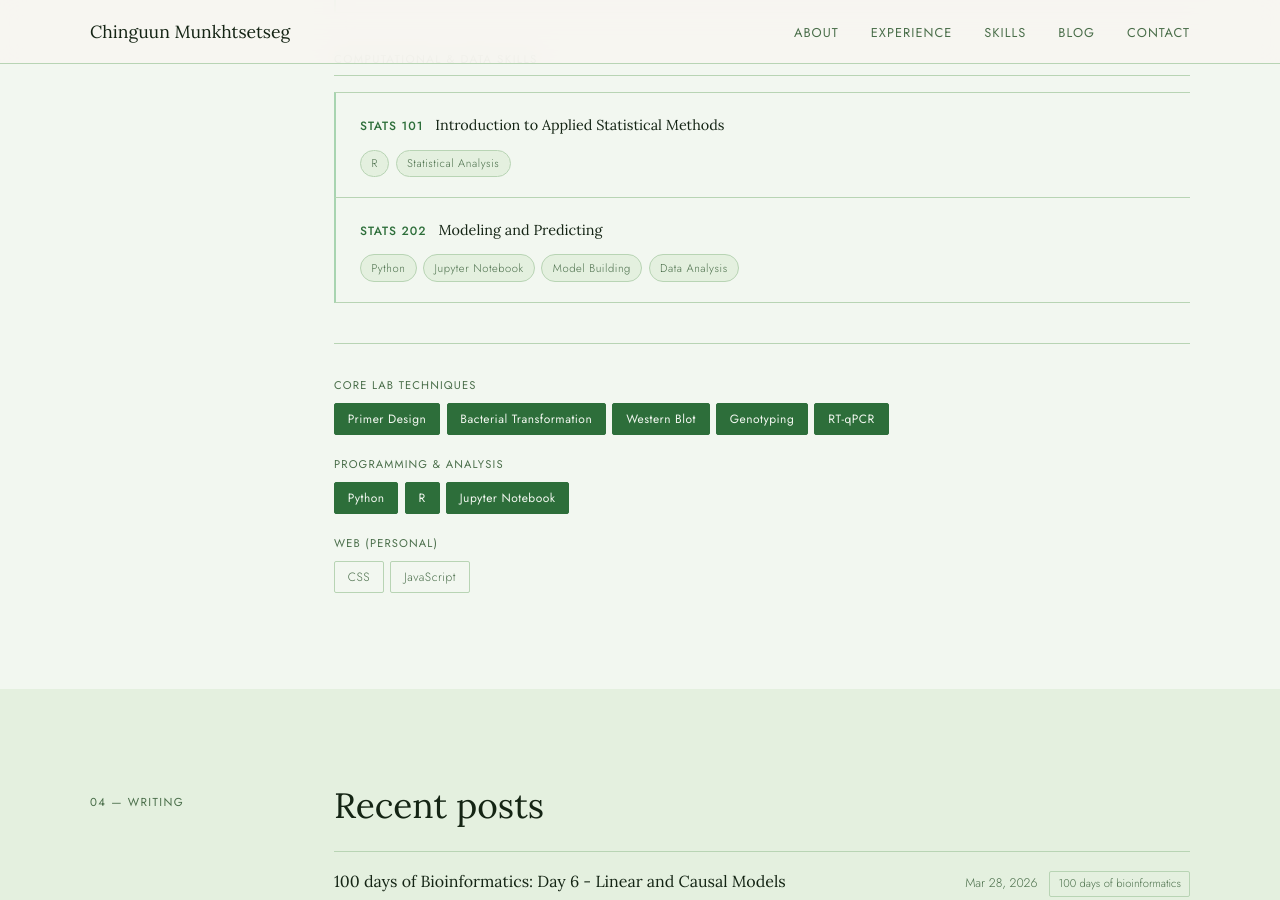
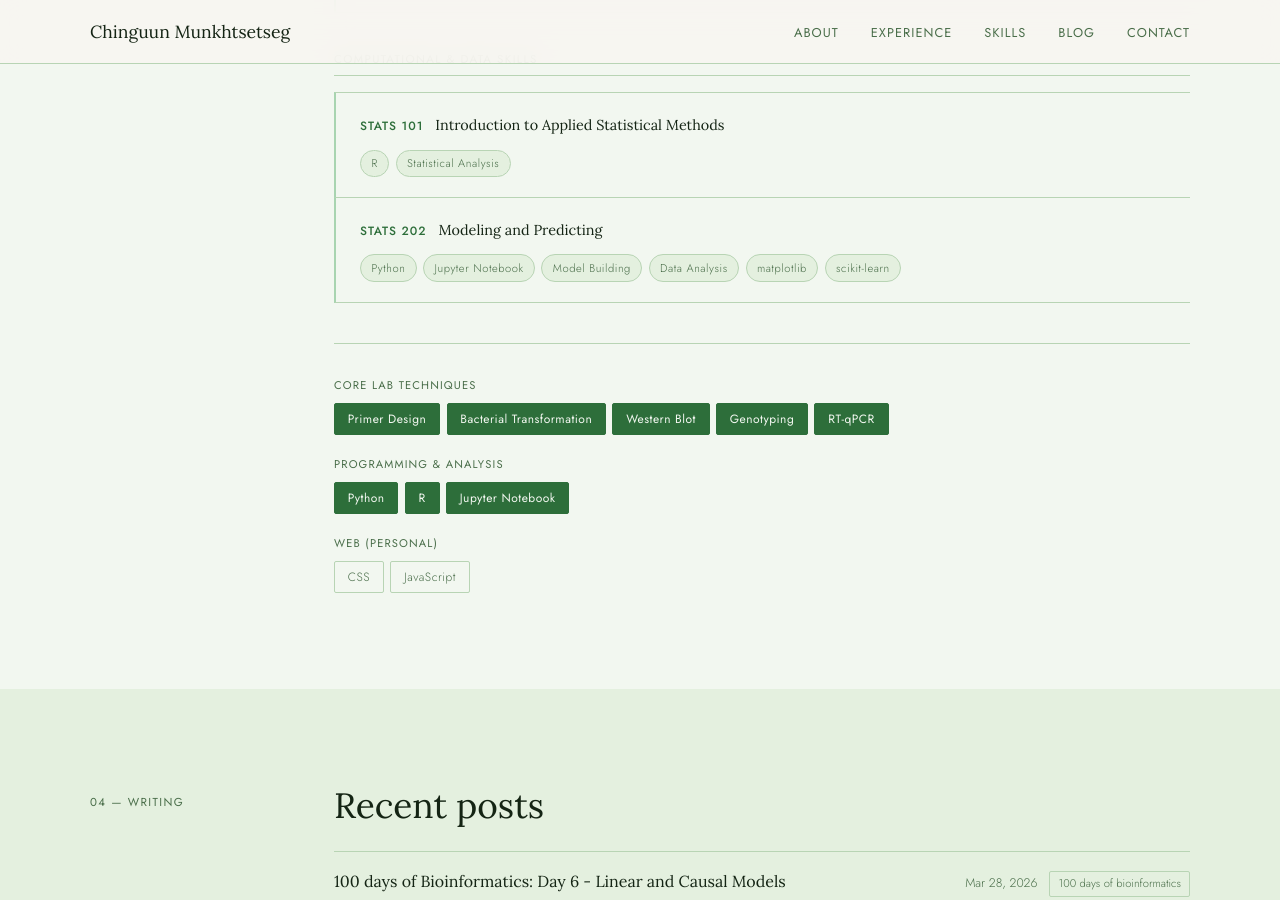
Before and after one commit to chinguunxo/chinguunxo.github.io, a Jekyll site: the page built from index.html, in a window 1280 px wide and 900 px high, scrolled down 2998 px. Built offline with Jekyll 4.4.1, drawn with Linux system fonts in a browser that asks for light colours.

Commit message:
Update index.html

```diff
--- a/index.html
+++ b/index.html
@@ -182,6 +182,8 @@ title: Home
               <span>Jupyter Notebook</span>
               <span>Model Building</span>
               <span>Data Analysis</span>
+              <span>matplotlib</span>
+              <span>scikit-learn</span>
             </div>
           </div>
 
```
